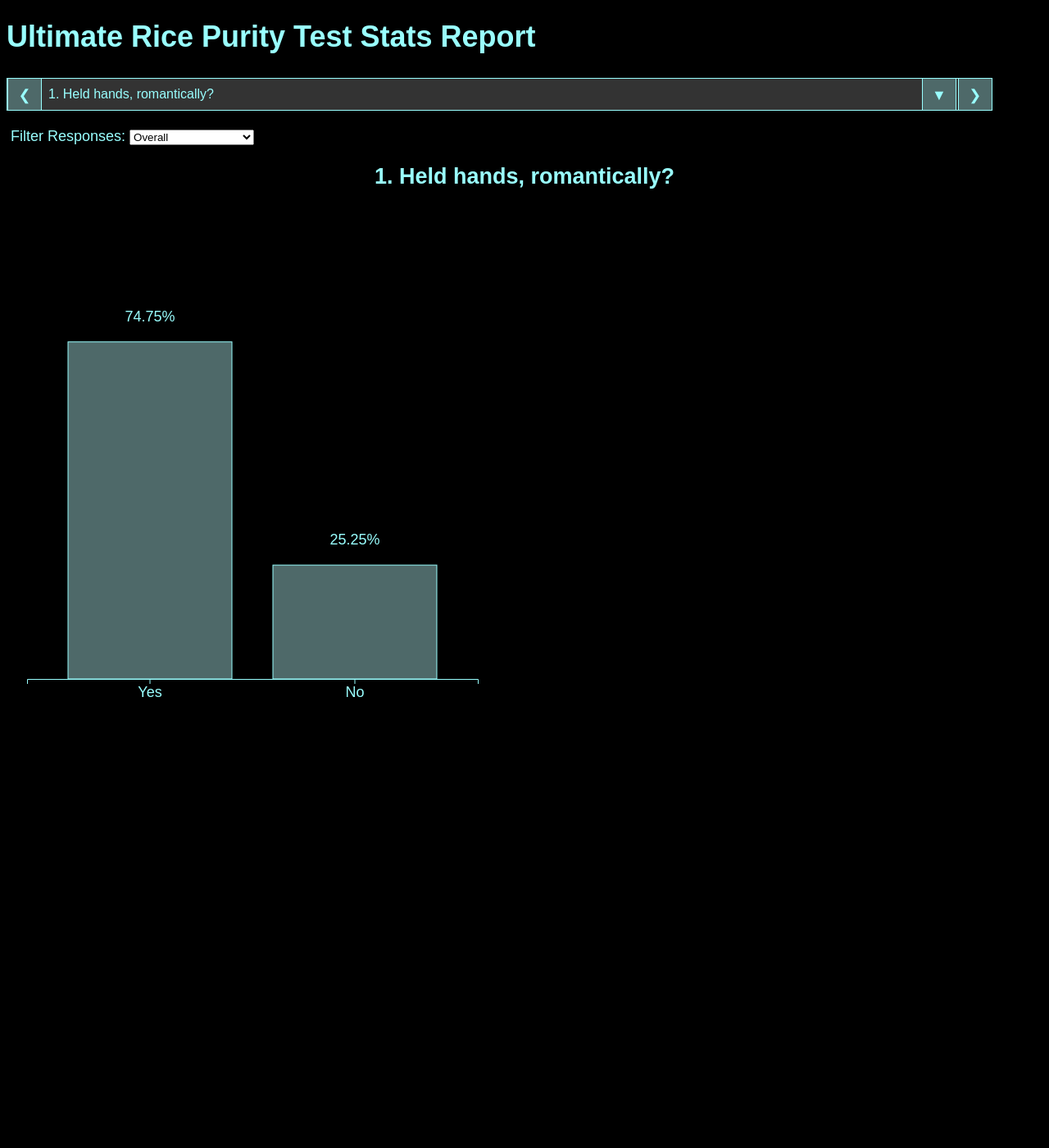
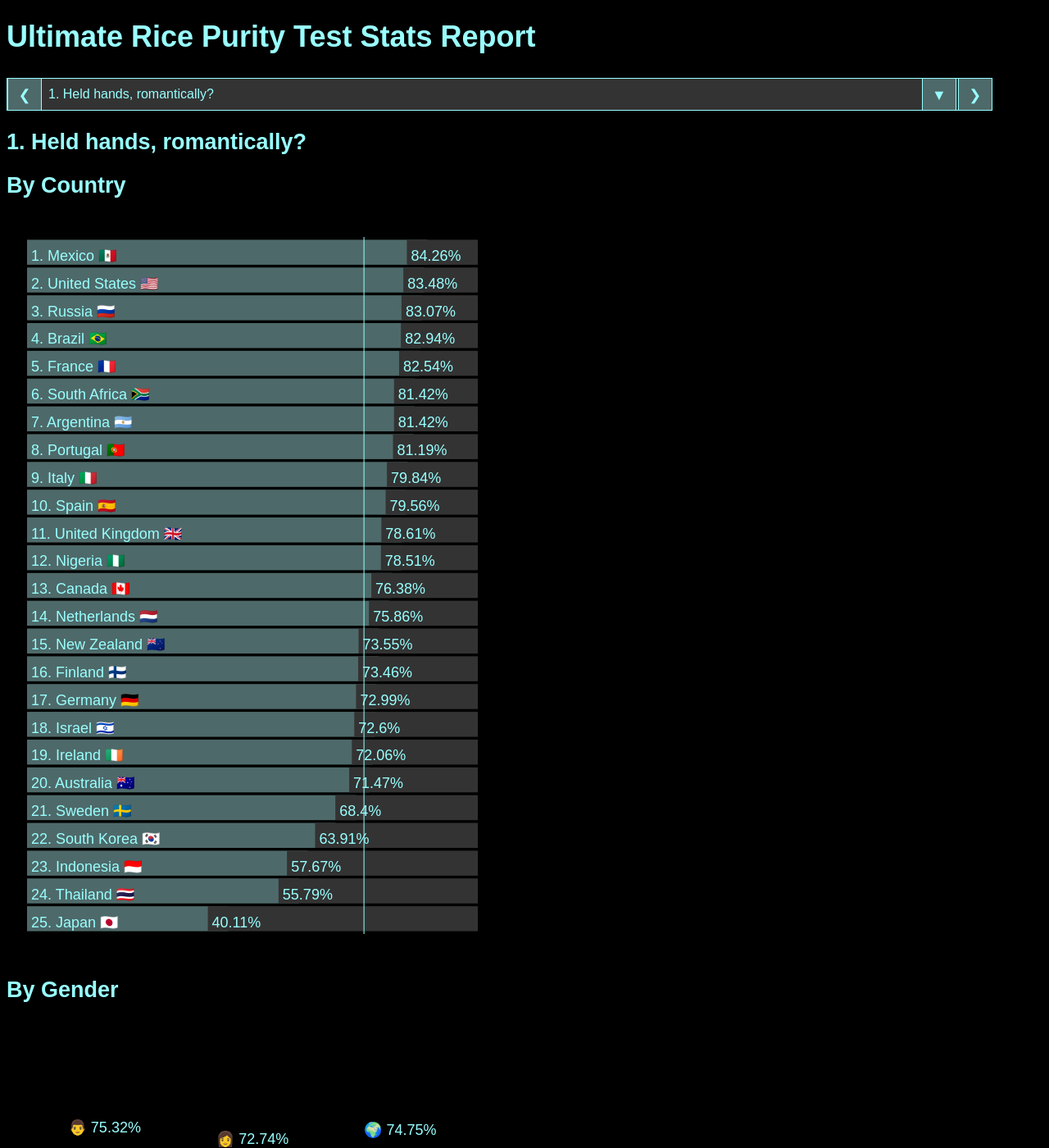
Before and after one commit to yangdanny97/yangdanny97.github.io, a Jekyll site: the page misc/rice/index.html, which Jekyll copies as it is, in a window 1280 px wide and 1400 px high. Shown: the whole window at 82% size. Built offline with Jekyll 4.4.1, drawn with Linux system fonts in a browser that asks for light colours; some of the changed lines change nothing that is shown; some of the changed text lies outside the part shown.

Commit message:
update demo

```diff
--- a/misc/rice/index.html
+++ b/misc/rice/index.html
@@ -87,8 +87,7 @@
     });
     function aload(l, cb) {
         var d = document,
-            s = "script",
-            w = window;
+            s = "script";
         var js = d.createElement(s);
         cb = cb || function () { };
         js.onload = cb;
--- a/misc/rice/vis.js
+++ b/misc/rice/vis.js
@@ -92,7 +92,7 @@
 90;Been convicted of a crime?;7.52%;12.28%;5.97%;3.01%;6.74%;9.63%;5.99%;7.17%;2.40%;7.55%;3.29%;8.84%;8.45%;14.87%;4.03%;5.78%;2.04%;12.34%;2.12%;5.55%;3.41%;2.88%;4.41%;1.97%;4.90%;3.35%;9.40%;6.36%;7.60%;7.26%
 91;Been convicted of a felony?;3.46%;4.71%;2.49%;2.41%;3.16%;5.40%;2.84%;5.01%;1.08%;3.24%;2.93%;3.66%;3.49%;2.67%;1.50%;3.41%;0.75%;3.25%;0.48%;3.24%;3.09%;1.02%;1.76%;1.23%;2.86%;1.98%;4.09%;2.98%;3.33%;3.08%
 92;Committed an act of vandalism?;40.07%;45.51%;43.36%;14.65%;48.56%;46.75%;36.57%;38.24%;11.74%;46.27%;42.35%;44.40%;48.95%;37.84%;44.05%;42.86%;39.78%;32.34%;8.53%;44.10%;35.32%;32.87%;31.31%;19.96%;19.42%;35.17%;42.99%;35.96%;41.26%;38.91%
-93;Joined themile high club?;3.72%;4.28%;3.79%;4.10%;4.15%;5.85%;2.12%;3.28%;2.65%;4.13%;3.18%;3.68%;5.91%;2.06%;2.51%;4.70%;2.34%;2.79%;3.87%;5.12%;3.13%;1.22%;8.41%;1.87%;6.38%;2.76%;3.90%;3.06%;3.54%;3.33%
+93;Joined the mile high club?;3.72%;4.28%;3.79%;4.10%;4.15%;5.85%;2.12%;3.28%;2.65%;4.13%;3.18%;3.68%;5.91%;2.06%;2.51%;4.70%;2.34%;2.79%;3.87%;5.12%;3.13%;1.22%;8.41%;1.87%;6.38%;2.76%;3.90%;3.06%;3.54%;3.33%
 94;Participated in a “booty call” with a partner whom you were not in a relationship with?;24.79%;38.33%;26.15%;13.87%;28.35%;23.44%;17.80%;20.67%;9.15%;23.05%;20.93%;23.18%;26.46%;19.59%;26.66%;24.73%;29.81%;35.29%;9.69%;26.91%;19.87%;34.65%;23.10%;14.65%;37.76%;21.10%;28.85%;23.89%;27.12%;22.81%
 95;Traveled 100 miles or more for the primary purpose of sexual intercourse?;8.88%;13.91%;7.29%;7.92%;11.08%;7.68%;10.01%;7.50%;9.40%;7.29%;12.02%;8.63%;11.70%;11.53%;11.01%;13.92%;10.41%;15.28%;3.93%;9.77%;7.56%;12.64%;15.23%;6.20%;15.38%;9.15%;12.47%;9.78%;8.29%;9.56%
 96;Had sexual intercourse with a partner with an age gap of more than 3 years?;20.79%;33.42%;18.31%;23.23%;23.15%;14.67%;23.80%;19.64%;16.22%;15.59%;25.82%;23.62%;21.78%;19.27%;24.98%;20.13%;26.07%;33.54%;13.20%;20.82%;24.03%;28.23%;32.82%;32.30%;26.21%;21.63%;28.12%;24.43%;19.93%;23.05%
@@ -118,9 +118,7 @@
 const c_border = '#9ff';
 const AT = 500;
 
-const categories = {
-    "Country": {
-        "category_columns": [
+const countries = [
     "United States",
     "United Kingdom",
     "Japan",
@@ -145,80 +143,57 @@
     "Russia",
     "South Korea",
     "Nigeria",
-            "Portugal"
-        ],
-        "category_emoji_prefix": [
-            "🇺🇸",
-            "🇬🇧",
-            "🇯🇵",
-            "🇨🇦",
-            "🇦🇺",
-            "🇩🇪",
-            "🇳🇱",
-            "🇮🇩",
-            "🇮🇪",
-            "🇮🇹",
-            "🇸🇪",
-            "🇳🇿",
-            "🇫🇮",
-            "🇪🇸",
-            "🇮🇱",
-            "🇦🇷",
-            "🇫🇷",
-            "🇹🇭",
-            "🇿🇦",
-            "🇧🇷",
-            "🇲🇽",
-            "🇷🇺",
-            "🇰🇷",
-            "🇳🇬",
-            "🇵🇹"
-        ]
-    },
-    "Gender": {
-        "category_columns": [
-            "Male",
-            "Female"
-        ],
-        "category_emoji_prefix": [
-            "👨👨🏻👨🏼👨🏿",
-            "👩👩🏻👩🏼👩🏿"
-        ]
-    },
-    "Mobile Brand": {
-        "category_columns": [
-            "iPhone",
-            "Android"
-        ],
-        "category_emoji_prefix": [
-            "🍎",
-            "🤖️"
-        ]
-    }
-}
+    "Portugal",
+];
+
+const emojis = {
+    "United States": "🇺🇸",
+    "United Kingdom": "🇬🇧",
+    "Japan": "🇯🇵",
+    "Canada": "🇨🇦",
+    "Australia": "🇦🇺",
+    "Germany": "🇩🇪",
+    "Netherlands": "🇳🇱",
+    "Indonesia": "🇮🇩",
+    "Ireland": "🇮🇪",
+    "Italy": "🇮🇹",
+    "Sweden": "🇸🇪",
+    "New Zealand": "🇳🇿",
+    "Finland": "🇫🇮",
+    "Spain": "🇪🇸",
+    "Israel": "🇮🇱",
+    "Argentina": "🇦🇷",
+    "France": "🇫🇷",
+    "Thailand": "🇹🇭",
+    "South Africa": "🇿🇦",
+    "Brazil": "🇧🇷",
+    "Mexico": "🇲🇽",
+    "Russia": "🇷🇺",
+    "South Korea": "🇰🇷",
+    "Nigeria": "🇳🇬",
+    "Portugal": "🇵🇹",
+    "Male": "👨",
+    "Female": "👩",
+    "iPhone": "🍎",
+    "Android": "🤖️",
+    "Overall": "🌍"
+};
 
 var processedData;
 var selected = 1;
-var segment = "Overall";
 var width = Math.min(document.documentElement.clientWidth, 600);
 var height = 600;
-var lastChart = charts.YES_NO;
 
-const drawYesNoChart = column => {
-    if (column == null) {
-        column = "Overall";
-    }
-    height = 600;
-    const chart = d3.select(`#chart`)
-        .attr("height", height);
-    if (lastChart != charts.YES_NO) {
-        chart.selectAll("*").remove();
-        lastChart = charts.YES_NO;
-    }
+const drawYesNoChart = (columns, title, id) => {
+    columns.push("Overall");
+    d3.select(`#title${id}`)
+        .text(`By ${title}`);
+    const chart = d3.select(`#chart${id}`)
+        .attr("height", 600);
     const x = d3.scaleBand()
         .range([25, width - 25])
-        .domain(["Yes", "No"])
-        .padding(0.2);
+        .domain(columns)
+        .padding(0.05);
     chart.append("g")
         .attr("class", "axis")
         .attr("transform", `translate(0,${height - 25})`)
@@ -226,36 +201,15 @@
     const y = d3.scaleLinear()
         .domain([0, 100])
         .range([height - 25, 25]);
+    var data = columns.map(c => {
         const q = processedData.filter(d => d.qid === selected.toString())[0];
-    const pct = parseFloat(q[column]);
-    const data = [{
-            name: "Yes",
+        const pct = parseFloat(q[c]);
+        return {
             value: pct,
-            text: `${pct}%`,
-        },
-        {
-            name: "No",
-            value: 100 - pct,
-            text: `${Math.round((100 - pct) * 100) / 100}%`,
-        },
-    ];
-    var barW = x.bandwidth();
-    var overallData = [];
-    if (column != "Overall") {
-        barW = x.bandwidth() / 2;
-        const overallPct = parseFloat(q["Overall"]);
-        overallData = [{
-                name: "Yes",
-                value: overallPct,
-                text: `${overallPct}%`,
-            },
-            {
-                name: "No",
-                value: 100 - overallPct,
-                text: `${Math.round((100 - overallPct) * 100) / 100}%`,
-            },
-        ];
-    }
+            column: c,
+            text: `${emojis[c]} ${pct}%`,
+        };
+    });
     // selected segment bar
     chart.selectAll(".bars")
         .data(data)
@@ -263,18 +217,18 @@
             bars => {
                 bars.append("rect")
                     .attr("class", "bars")
-                    .attr("x", d => x(d.name))
+                    .attr("x", d => x(d.column))
                     .attr("y", d => y(d.value))
-                    .attr("width", barW)
+                    .attr("width", x.bandwidth())
                     .attr("height", d => height - 25 - y(d.value))
                     .attr("fill", c_light)
                     .style("stroke", c_border);
             },
             bars => {
                 bars.transition().duration(AT)
-                    .attr("x", d => x(d.name))
+                    .attr("x", d => x(d.column))
                     .attr("y", d => y(d.value))
-                    .attr("width", barW)
+                    .attr("width", x.bandwidth())
                     .attr("height", d => height - 25 - y(d.value));
             }
         );
@@ -285,7 +239,7 @@
             txt => {
                 txt.append("text")
                     .attr("class", "barstxt label")
-                    .attr("x", d => x(d.name) + barW / 2)
+                    .attr("x", d => x(d.column) + x.bandwidth() / 2)
                     .attr("y", d => y(d.value) - 25)
                     .attr("fill", c_border)
                     .style("text-anchor", "middle")
@@ -293,76 +247,29 @@
             },
             txt => {
                 txt.transition().duration(AT)
-                    .attr("x", d => x(d.name) + barW / 2)
+                    .attr("x", d => x(d.column) + x.bandwidth() / 2)
                     .attr("y", d => y(d.value) - 25)
                     .text(d => d.text);
             },
             txt => txt.remove(),
         );
-    // overall comparison bar
-    chart.selectAll(".overall")
-        .data(overallData)
-        .join(
-            bars => {
-                bars.append("rect")
-                    .attr("class", "overall")
-                    .attr("x", d => x(d.name) + x.bandwidth() / 2)
-                    .attr("y", d => y(d.value))
-                    .attr("width", x.bandwidth() / 2)
-                    .attr("height", d => height - 25 - y(d.value))
-                    .attr("fill", c_dark)
-                    .style("stroke", c_border);
-            },
-            bars => {
-                bars.transition().duration(AT)
-                    .attr("x", d => x(d.name) + x.bandwidth() / 2)
-                    .attr("y", d => y(d.value))
-                    .attr("height", d => height - 25 - y(d.value));
-            },
-            bars => bars.remove()
-        );
-    // overall comparison label
-    chart.selectAll(".overalltxt")
-        .data(overallData)
-        .join(
-            txt => {
-                txt.append("text")
-                    .attr("class", "overalltxt label")
-                    .attr("x", d => x(d.name) + (x.bandwidth() * 0.75))
-                    .attr("y", d => y(d.value) - 25)
-                    .attr("fill", c_border)
-                    .style("text-anchor", "middle")
-                    .text(d => `🌍 ${d.text}`);
-            }, txt => {
-                txt.transition().duration(AT)
-                    .attr("x", d => x(d.name) + (x.bandwidth() * 0.75))
-                    .attr("y", d => y(d.value) - 25);
-            },
-            txt => txt.remove()
-        );
 };
 
-const drawCountryChart = asc => {
+const drawCountryChart = (asc, id) => {
     if (asc == null) {
         asc = false;
     }
-    height = 900;
-    const chart = d3.select(`#chart`)
-        .attr("height", height);
-    if (lastChart != charts.COUNTRIES) {
-        chart.selectAll("*").remove();
-        lastChart = charts.COUNTRIES;
-    }
-    var data = categories.Country.category_columns.map(
-        (n, i) => ({
-            country: n,
-            emoji: categories.Country.category_emoji_prefix[i]
+    d3.select(`#title${id}`)
+        .text("By Country");
+    const h = 900;
+    const chart = d3.select(`#chart${id}`)
+        .attr("height", h);
+    var data = countries.map(
+        c => ({
+            country: c,
+            emoji: emojis[c],
         })
     );
-    // data.push({
-    //     country: "Overall",
-    //     emoji: "🌍"
-    // });
     const q = processedData.filter(d => d.qid === selected.toString())[0];
     data.forEach(d => d.pct = parseFloat(q[d.country]));
     data.sort((a, b) => a.pct - b.pct);
@@ -373,7 +280,7 @@
         .domain([0, 100])
         .range([25, width - 25]);
     const y = d3.scaleBand()
-        .range([25, height - 25])
+        .range([25, h - 25])
         .domain(data.map(d => d.country))
         .padding(0.1);
     // horizontal bars
@@ -467,7 +374,7 @@
                     .attr("x1", d => x(d.val))
                     .attr("x2", d => x(d.val))
                     .attr("y1", 25)
-                    .attr("y2", height - 25)
+                    .attr("y2", h - 25)
                     .attr("stroke", c_border);
             },
             line => {
@@ -479,19 +386,9 @@
 };
 
 const drawChart = () => {
-    switch (segment) {
-        case "Ascending":
-            drawCountryChart(true);
-            break;
-        case "Descending":
-            drawCountryChart(false);
-            break;
-        case "Overall":
-            drawYesNoChart();
-            break;
-        default:
-            drawYesNoChart(segment);
-    }
+    drawCountryChart(false, 1);
+    drawYesNoChart(["Male", "Female"], "Gender", 2);
+    drawYesNoChart(["iPhone", "Android"], "Mobile Brand", 3);
 };
 
 const setupVis = elementId => {
@@ -518,6 +415,12 @@
             .attr("class", ".qsOption")
             .text(d => `${d.qid}. ${d.q_text}`)
         );
+    const title = container.append("h2")
+        .text(`${processedData[0].qid}. ${processedData[0].q_text}`);
+    const qs = {};
+    processedData.forEach(d => {
+        qs[`${d.qid}. ${d.q_text}`] = true;
+    });
     selector.on("click", _ => {
             selector.property("value", "");
         })
@@ -565,49 +468,22 @@
             selector.node().focus();
             drawChart();
         });
-    container.append("br");
-    container.append("br");
-    container.append("label")
-        .attr("for", "segment")
-        .text("Filter Responses:");
-    const segmentSelector = container.append("select")
-        .attr("id", "segmentSelector")
-        .attr("name", "segment");
-    const title = container.append("h2")
-        .style("text-align", "center")
-        .text(`${processedData[0].qid}. ${processedData[0].q_text}`);
-    const qs = {};
-    processedData.forEach(d => {
-        qs[`${d.qid}. ${d.q_text}`] = true;
-    });
-    segmentSelector.on("change", _ => {
-        segment = segmentSelector.property("value");
-        drawChart();
-    });
-    segmentSelector.append("option")
-        .text("Overall")
-        .property("value", "Overall");
-    for (const [_, value] of Object.entries(segments)) {
-        const group = segmentSelector.append("optgroup")
-            .attr("label", value);
-        if (value === segments.SORT_COUNTRY) {
-            group.append("option")
-                .text("Descending")
-                .property("value", "Descending");
-            group.append("option")
-                .text("Ascending")
-                .property("value", "Ascending");
-        } else {
-            const categoryValues = categories[value];
-            categoryValues.category_columns.forEach((d, i) => {
-                group.append("option")
-                    .text(`${d} ${categoryValues.category_emoji_prefix[i]}`)
-                    .property("value", d);
-            });
-        }
-    }
+    container.append("h2")
+        .attr("id", "title1");
     container.append("svg")
-        .attr("id", "chart")
+        .attr("id", "chart1")
+        .attr("width", width)
+        .attr("height", height);
+    container.append("h2")
+        .attr("id", "title2");
+    container.append("svg")
+        .attr("id", "chart2")
+        .attr("width", width)
+        .attr("height", height);
+    container.append("h2")
+        .attr("id", "title3");
+    container.append("svg")
+        .attr("id", "chart3")
         .attr("width", width)
         .attr("height", height);
     drawChart();
```
Lines whose indentation alone changed are shown as unchanged.
